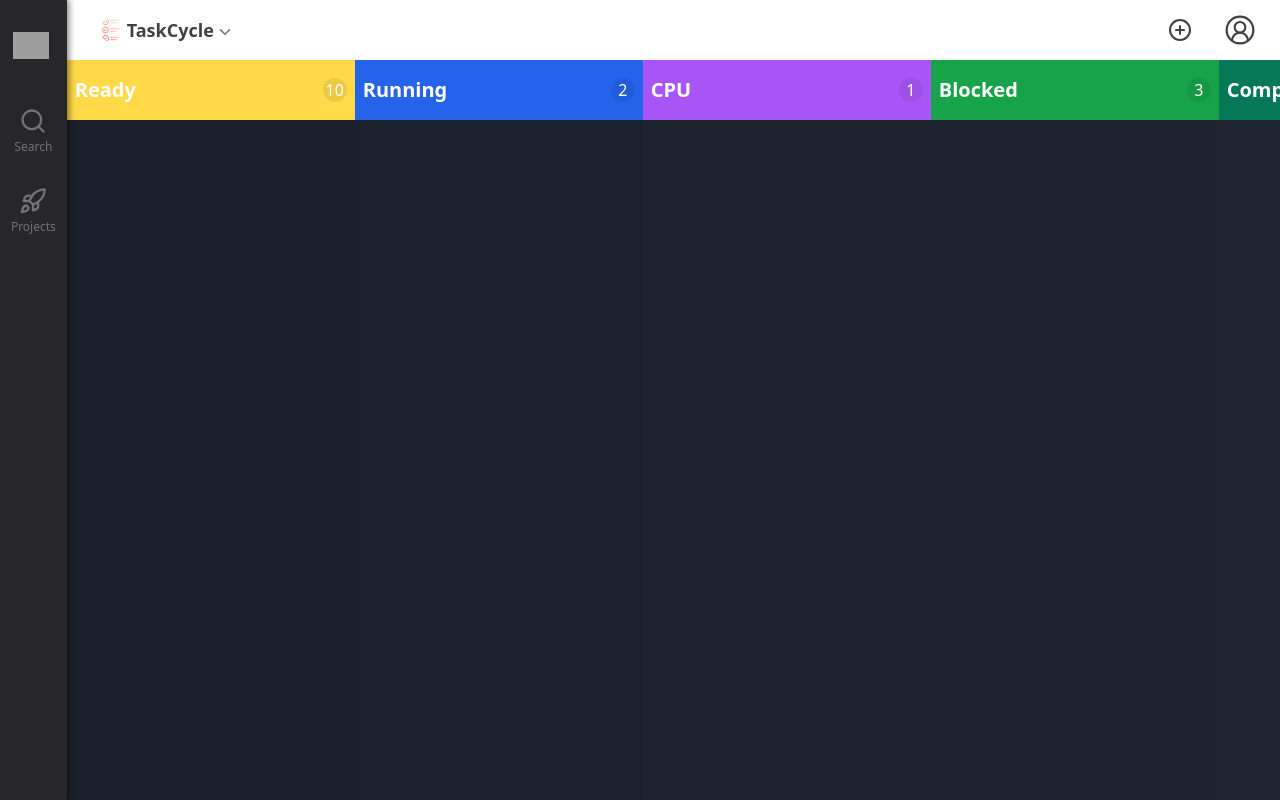
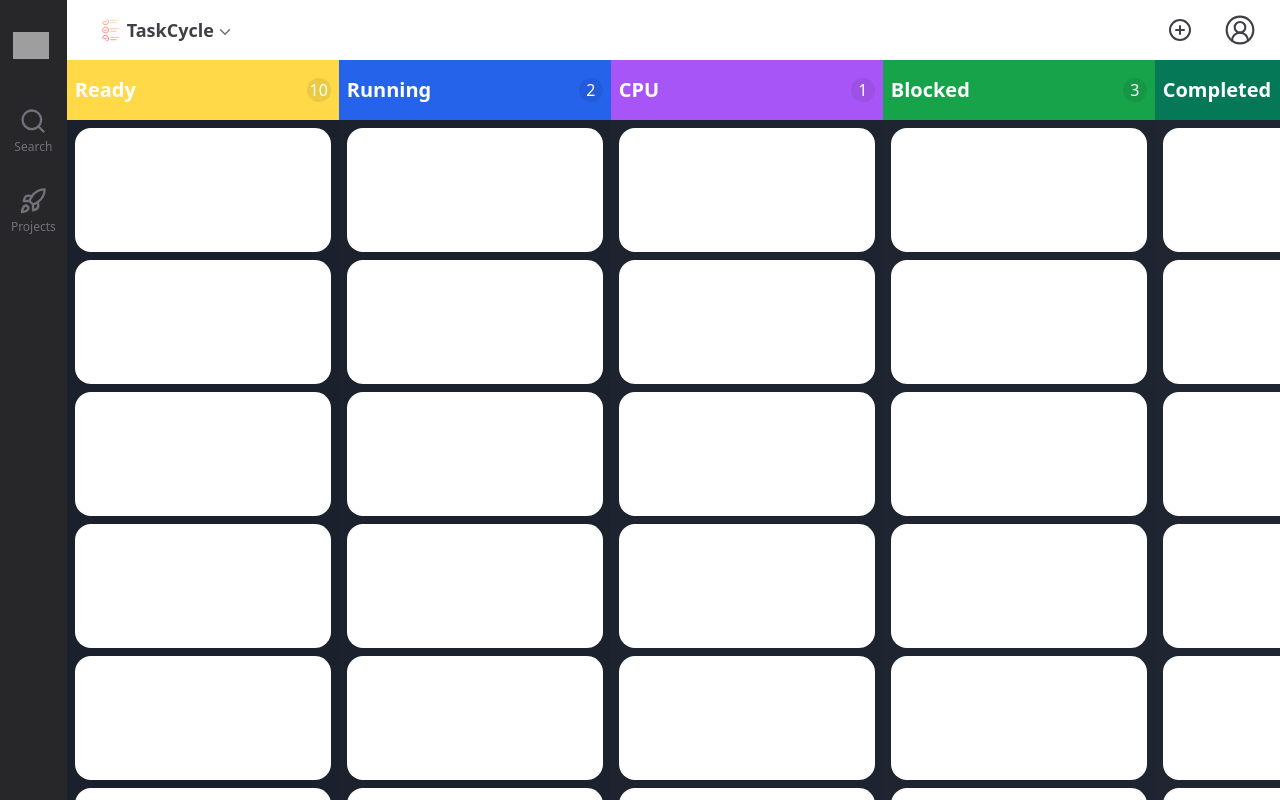
Before and after one commit to ankush24-7/TaskOS, a React (Vite) app: page / in a window 1280 px wide. Built offline with nearby package versions, Linux system fonts and the light colour scheme; grey boxes are pictures that could not be loaded.

Commit message:
Refactor dashboard components and created task component

```diff
--- a/src/components/activity-bar/ActivityBar.jsx
+++ b/src/components/activity-bar/ActivityBar.jsx
@@ -5,7 +5,7 @@ import ActivityBarItem from './ActivityBarItem';
 
 function ActivityBar() {
   return (
-    <div className='bg-zinc-800 h-[100vh] w-[5.5%] flex flex-col items-center gap-8 drop-shadow-[2px_0px_3px_rgba(0,0,0,0.5)]'>
+    <div className='bg-zinc-800 h-[100vh] w-[5.5%] flex flex-col items-center gap-8'>
         <img src={logo} alt="logo" className='w-9 pt-8 pb-4 mr-1' />
         <ActivityBarItem icon={search} label='Search' />
         <ActivityBarItem icon={project} label='Projects' />
--- a/src/components/body/Body.jsx
+++ b/src/components/body/Body.jsx
@@ -3,7 +3,7 @@ import DashBoard from './dashboard/Dashboard';
 
 function Body() {
   return (
-    <div className="w-full overflow-y-hidden">
+    <div className="h-[100vh] w-full overflow-y-hidden">
       <Nav />
       <DashBoard />
     </div>
--- a/src/components/body/dashboard/Dashboard.jsx
+++ b/src/components/body/dashboard/Dashboard.jsx
@@ -22,7 +22,7 @@ function DashBoard() {
   ];
 
   return (
-    <div className="h-full overflow-x-scroll">
+    <div className="h-full overflow-x-scroll overflow-y-hidden scrollbar-hide">
       <div className="flex h-full w-fit">
         {sections.map((section, index) => (
           <Section
--- a/src/components/body/dashboard/section/Header.jsx
+++ b/src/components/body/dashboard/section/Header.jsx
@@ -1,15 +1,20 @@
-function Header({ name, count, color}) {
-    // use sectionId to access name, icon, color, and # of tasks of the header
+function Header({ name, count, color }) {
+  // use sectionId to access name, icon, color, and # of tasks of the header
 
-    return (
-        <div className="h-[3.75rem] flex justify-between items-center px-2 py-2" style={{backgroundColor : color}}>
-            {/* <img src={iconId} alt="section_icon" /> */}
-            <p className="text-white text-xl font-semibold leading-none"> {name} </p>
-            <div className="w-6 h-6 rounded-full bg-[#18181b15] ">
-                <p className="text-white text-center"> {count} </p>
-            </div>
+  return (
+    <div
+      className="h-[3.75rem] absolute inset-0"
+      style={{ backgroundColor: color }}>
+      <div className="flex justify-between items-center px-2 py-2 h-full">
+        <p className="text-white text-xl font-semibold leading-none">
+          {name}
+        </p>
+        <div className="w-6 h-6 rounded-full bg-[#18181b15] ">
+          <p className="text-white text-center"> {count} </p>
         </div>
-    )
+      </div>
+    </div>
+  );
 }
 
-export default Header
+export default Header;
--- a/src/components/body/dashboard/section/Section.jsx
+++ b/src/components/body/dashboard/section/Section.jsx
@@ -1,16 +1,30 @@
-import Header from './Header'
+import Header from "./Header";
+import Task from "./Task";
+import taskadd from "../../../../assets/taskadd.svg";
 
-function Section({ name, count, headerColor, bgColor}) {
-    return (
-        <div className="w-72 h-full" style={{backgroundColor : bgColor}}>
-            <Header
-                name = {name}
-                count = {count}
-                color = {headerColor}
-            />
-            {/* <Cards /> */}
+function Section({ name, count, headerColor, bgColor }) {
+  return (
+    <div
+      className="w-[17rem] h-full relative"
+      style={{ backgroundColor: bgColor }}>
+      <Header name={name} count={count} color={headerColor} />
+
+      <div className="mt-[4.25rem] h-[calc(100%-8rem)] overflow-y-scroll scroll-smooth scrollbar-hide">
+        <div className="flex flex-col gap-2 mb-6">
+          <Task />
+          <Task />
+          <Task />
+          <Task />
+          <Task />
+          <Task />
+          <Task />
+          <button className="bg-white rounded-full mx-auto w-7 h-7">
+            <img src={taskadd} alt="icon_add" className="mx-auto w-5" />
+          </button>
         </div>
-    )
+      </div>
+    </div>
+  );
 }
 
-export default Section
+export default Section;
--- /dev/null
+++ b/src/components/body/dashboard/section/Task.jsx
@@ -0,0 +1,9 @@
+function Task() {
+    return (
+        <div className="flex flex-col mx-2 h-[7.75rem] rounded-2xl bg-white">
+
+        </div>
+    )
+}
+
+export default Task
--- a/src/index.css
+++ b/src/index.css
@@ -1,3 +1,12 @@
 @tailwind base;
 @tailwind components;
 @tailwind utilities;
+
+.scrollbar-hide {
+  -ms-overflow-style: none;
+  scrollbar-width: none;
+}
+
+.scrollbar-hide::-webkit-scrollbar {
+  display: none;
+}
```
Also changed, not shown: src/assets/taskadd.svg (added).
